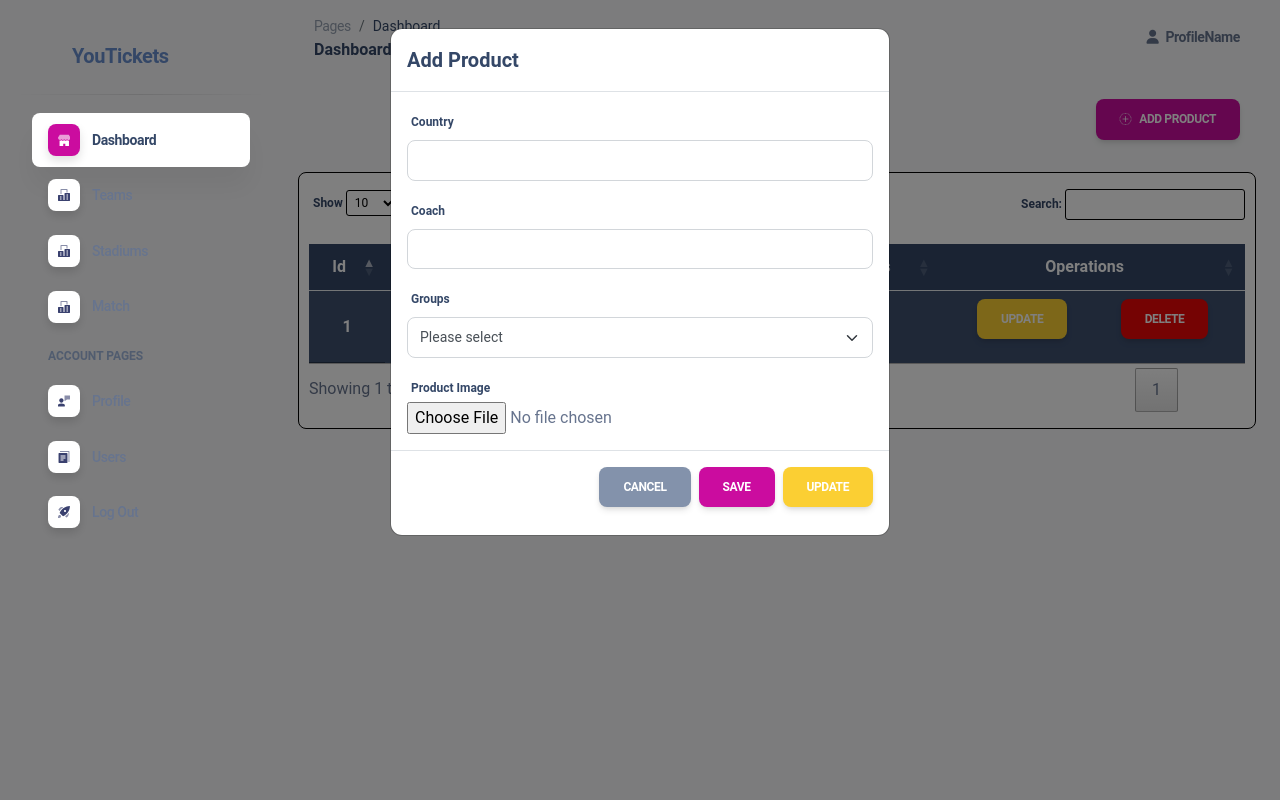
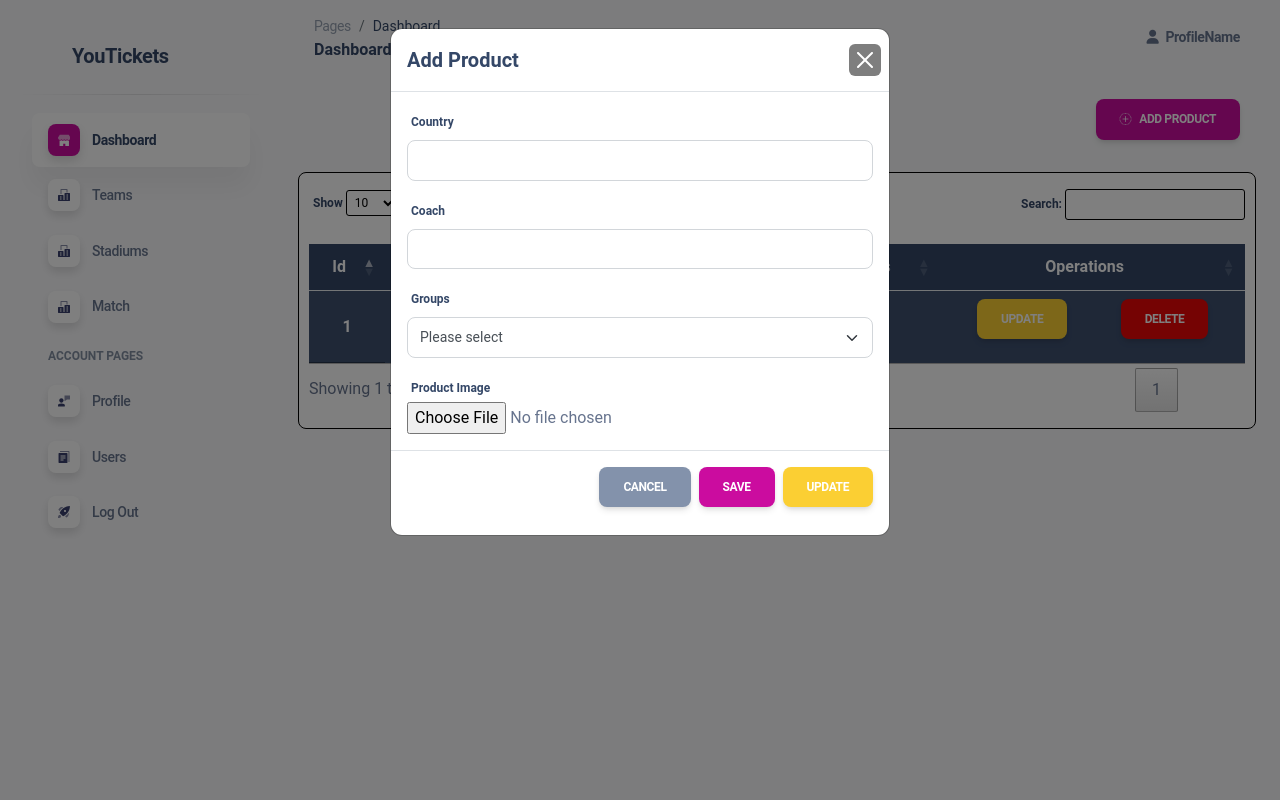
Before and after one commit to 21asphyxia/Gestion-des-Tickets---FIFA-World-Cup-Qatar-2022, a PHP site: page /pages/admin/teams.php in a window 1280 px wide, after a click on "ADD PRODUCT". Run offline with PHP 8.4, Linux system fonts and the light colour scheme; data that the repository does not hold is empty; some libraries are stand-ins or nearby versions; grey boxes are pictures that could not be loaded.

Commit message:
fixed the Z index in the third dimension of the modal and the sidenav

```diff
--- a/assets/css/style.css
+++ b/assets/css/style.css
@@ -200,3 +200,15 @@ a {
     box-shadow: none!important;
 }
 /*END Admin Profile*/
+
+/*Styling the close button*/
+.btn-close{
+    background-color: black;
+}
+
+.modal{
+    z-index: 10000;
+}
+.sidenav{
+    z-index: 999;
+}
--- a/pages/admin/teams.php
+++ b/pages/admin/teams.php
@@ -44,13 +44,13 @@ include_once '../../includes/admin/head.php';
         </tbody>
       </table>
               <!-- MODAL -->
-      <div class="modal fade" id="modal-product" data-bs-backdrop="static" data-bs-keyboard="false" tabindex="-1" aria-labelledby="staticBackdropLabel" aria-hidden="true" >
+      <div class="modal fade" id="modal-product" tabindex="-1" aria-labelledby="staticBackdropLabel" aria-hidden="true" >
         <div class="modal-dialog">
           <div class="modal-content">
             <form action="" method="POST" id="form" enctype="multipart/form-data" data-parsley-validate>
               <div class="modal-header">
                 <h5 class="modal-title">Add Product</h5>
-                <a href="teams.php" class="btn-close"></a>
+                <button type="button" class="btn-close" data-bs-dismiss="modal" aria-label="Close"></button>
               </div>
               <div class="modal-body">
                   <!-- HIDDEN INPUT  -->
@@ -90,7 +90,7 @@ include_once '../../includes/admin/head.php';
 
               </div>
               <div class="modal-footer">
-                <a href="teams.php" class="btn btn-secondary" >Cancel</a>
+                <button data-bs-dismiss="modal" class="btn btn-secondary" >Cancel</button>
                 <button type="submit" name="save" class="btn btn-primary task-action-btn" id="save">Save</button>
                 <button type="submit" name="update" class="btn btn-warning task-action-btn" id="update">Update</button>
               </div>
```
